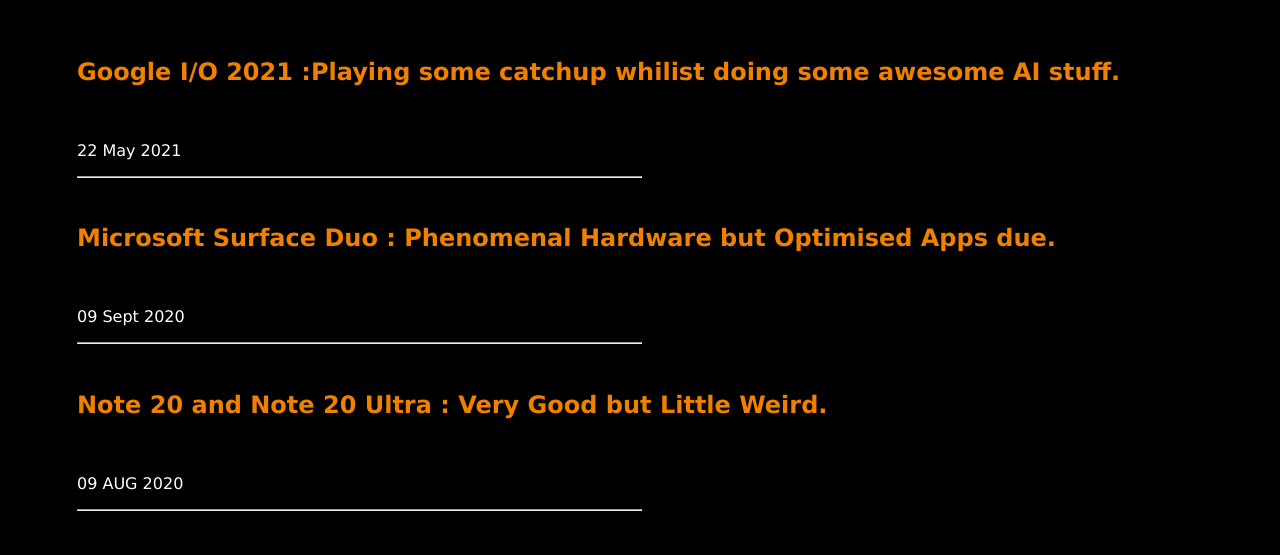
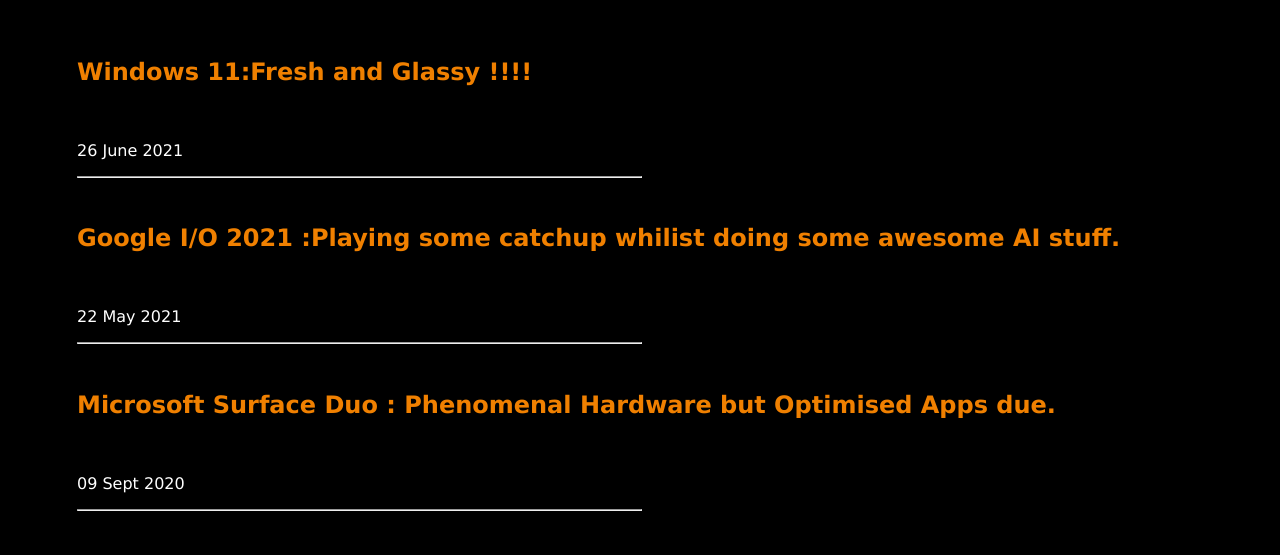
Before and after one commit to UaSiva/Techzha, a plain HTML site: page index.html in a window 1280 px wide. Shown: the part 231-786 px from the top of the page. Drawn offline with Linux system fonts and the light colour scheme.

Commit message:
Update index.html

```diff
--- a/index.html
+++ b/index.html
@@ -23,6 +23,12 @@
 	<h1><a href="index.html">TECHZHA</a></h1>
 	<br>
 	<h1>Articles</h1>
+
+<br>
+<h2><a href="windows11.html">Windows 11:Fresh and Glassy !!!!</a></h2>
+<br>
+<p>26 June 2021</p>
+<hr class="secLine">
 
 <br>
 <h2><a href="googleio2021.html">Google I/O 2021 :Playing some catchup whilist doing some awesome AI stuff.</a></h2>
```
